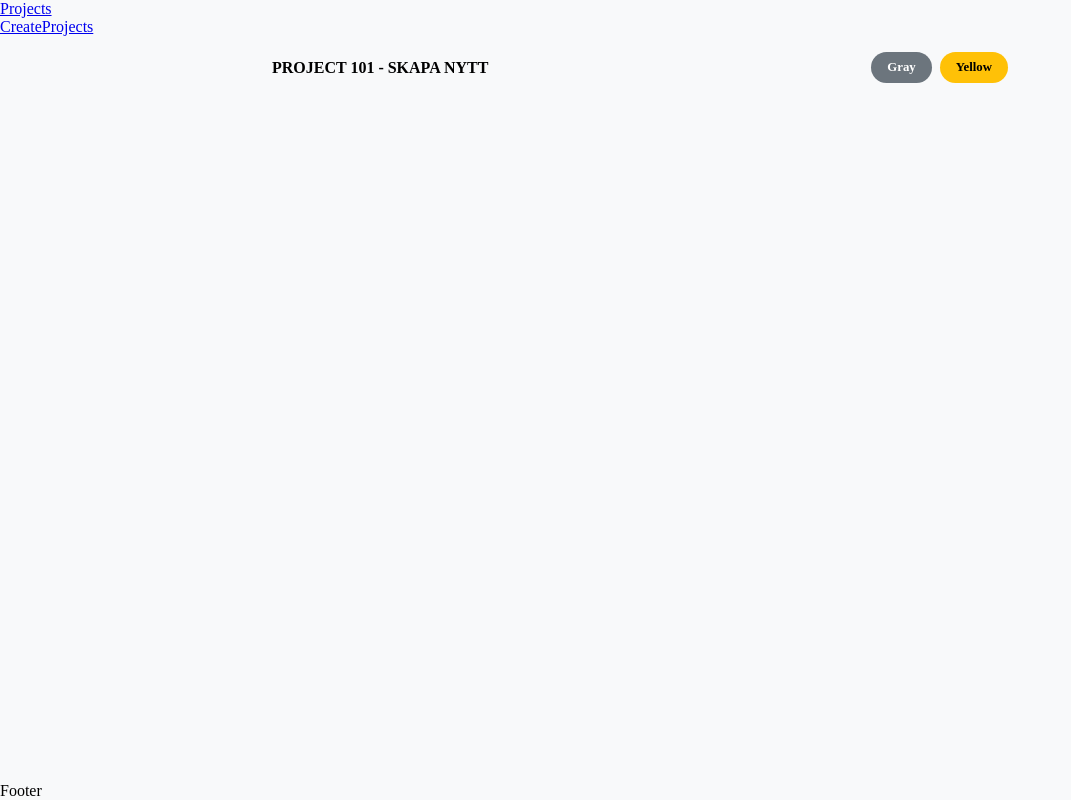
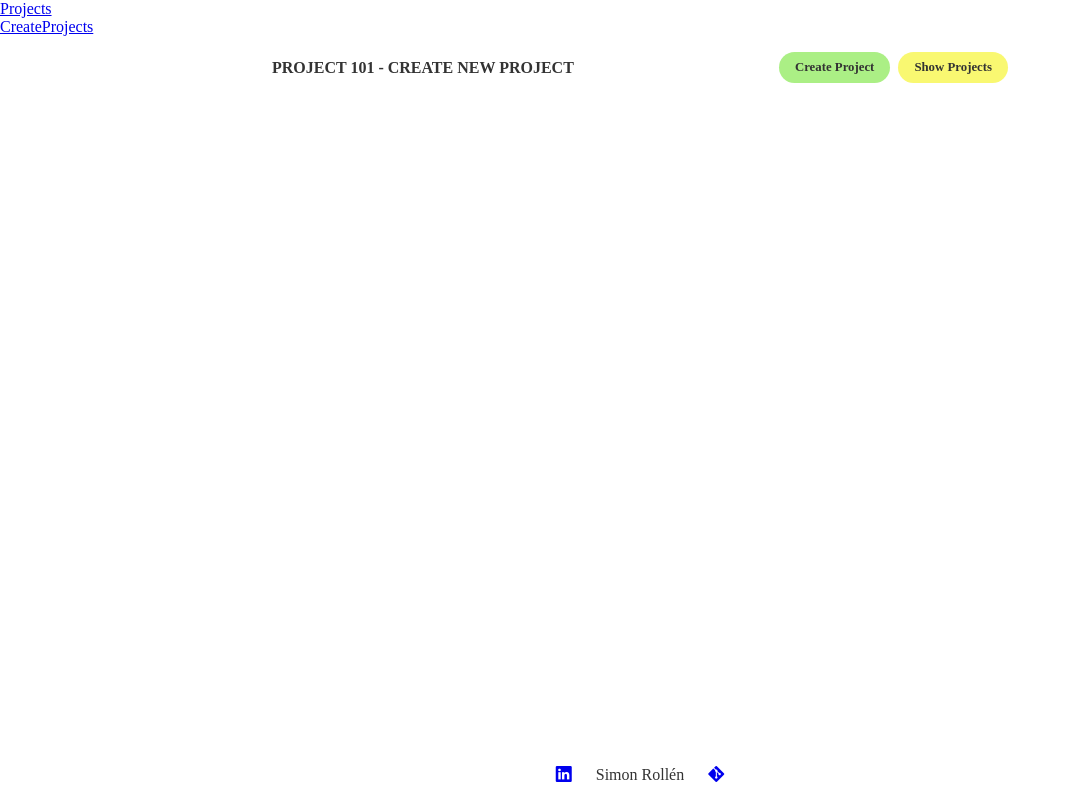
Before and after one commit to SimonR-prog/Project_Databas, a React (Vite) app in the folder Project_Databas/: page / in a window 1280 px wide. Shown: the whole page, without its empty margins (0-1071 px from the left). Built offline with nearby package versions, Linux system fonts and the light colour scheme; a web font is replaced by a local one.

Commit message:
Changed colors and added footer links.

```diff
--- a/Project_Databas/src/App.css
+++ b/Project_Databas/src/App.css
@@ -6,36 +6,25 @@
 
 :root {
     --standard-fontfamily: "Exo 2", serif;
-    --text-color: black;
-    --text-muted-color: #6c757d;
-    --text-headline-color: #343a40;
-    --text-link-color: #007bff;
-
+    --text-color-one: #333333;
+    --text-color-two: #6c6c6c;
     --border-color: #dee2e6;
 
-    --background-color: #f8f9fa;
 
-    /* Button gray colors */
-    --btn-gray-background-color: #6c757d;
-    --btn-gray-border-color: #6c757d;
-    --btn-gray-text-color: white;
-    --btn-gray-background-hover-color: #5a6268;
-    --btn-gray-border-hover-color: #5a6268;
-    --btn-gray-text-hover-color: white;
+    /* Second btn color is special btn*/
+    --bg-color-one: #00b1c5;
+    --bg-color-two: #2596be;
+    --btn-color-one: #abef85;
+    --btn-color-two: #F9F871;
+    --btn-color-hover-one: #5ddea2;
+    --btn-color-hover-two: #d4d200;
 
-    /* Button yellow colors */
-    --btn-yellow-background-color: #ffc107;
-    --btn-yellow-border-color: #ffc107;
-    --btn-yellow-text-color: black;
-    --btn-yellow-background-hover-color: #e0a800;
-    --btn-yellow-border-hover-color: #e0a800;
-    --btn-yellow-text-hover-color: black;
 }
 
 html, body{
     margin: 0;
-    color: var(--text-color);
-    background-color: var(--background-color);
+    color: var(--text-color-one);
+    background-color: var(--bg-color);
     font-family: var(--standard-fontfamily);
     font-size: 16px;
     font-weight: 400;
@@ -86,9 +75,9 @@ html, body{
 
 .btn{
     background-color: transparent;
-    border-color: var(--text-color);
+    border-color: var(--text-color-one);
     border-radius: 25px;
-    color: var(--text-color);
+    color: var(--text-color-one);
     padding: 8px 16px;
     text-decoration: none;
     font-size: 0.8em;
@@ -96,34 +85,59 @@ html, body{
     display: flex;
     justify-content: center;
     align-items: center;
-    transition: background-color 0.15s ease-in-out, border-color 0.15s ease-in-out, color 0.15s ease-in-out;
+    transition: 0.15s ease-in-out;
+
+    &:hover {
+        transform: scale(1.05);
+    }
+}
+.btn-one{
+    background-color: var(--btn-color-one);
 
     &:hover{
-        text-decoration: none;
-        background-color: var(--text-muted-color);
-        border: var(--text-muted-color);
-        color: var(--text-muted-color);
+        background-color: var(--btn-color-hover-one);
     }
 }
-.btn-gray{
-    background-color: var(--btn-gray-background-color);
-    border-color: var(--btn-gray-border-color);
-    color: var(--btn-gray-text-color);
+.btn-two{
+    background-color: var(--btn-color-two);
 
     &:hover{
-        background-color: var(--btn-gray-background-hover-color);
-        border-color: var(--btn-gray-border-hover-color);
-        color: var(--btn-gray-text-hover-color);
+        background-color: var(--btn-color-hover-two);
     }
 }
-.btn-yellow{
-    background-color: var(--btn-yellow-background-color);
-    border-color: var(--btn-yellow-border-color);
-    color: var(--btn-yellow-text-color);
 
-    &:hover{
-        background-color: var(--btn-yellow-background-hover-color);
-        border-color: var(--btn-yellow-border-hover-color);
-        color: var(--btn-yellow-text-hover-color);
-    }
+
+/* Footer; */
+.footer{
+    position: fixed;
+    display: flex;
+    flex-direction: column;
+    align-items: center;
+    text-align: center;
+    left: 0;
+    bottom: 0;
+    width: 100%;
 }
+.footer-u-list{
+    display: flex;
+    align-items: center;
+    padding: 0;
+    margin: 0;
+    gap: 1rem;
+}
+.footer-list-item{
+    list-style-type: none;
+}
+.footer-list-item p{
+    color: var(--text-link-color);
+}
+.footer-list-item a{
+    margin: 0.5rem;
+    transition: 0.1s ease-in-out;
+    border-bottom: 0.15rem solid transparent;
+}
+.footer-list-item a:hover{
+    border-bottom: 0.15rem solid var(--btn-yellow-background-hover-color);
+    color: var(--btn-yellow-background-hover-color);
+    transform: scale(1.05);
+}
--- a/Project_Databas/src/App.jsx
+++ b/Project_Databas/src/App.jsx
@@ -14,9 +14,8 @@ function App() {
           <Header/>
           <main>
             <Routes>
-              <Route path="/projects" element={<Projects />} />
+              <Route path="/projectsheheheheheeh" element={<Projects />} />
               <Route path="/create" element={<CreateProjects />} />
-
               <Route path="/" element={<CreateProjects />} />
             </Routes>
           </main>
--- a/Project_Databas/src/components/Footer.jsx
+++ b/Project_Databas/src/components/Footer.jsx
@@ -2,7 +2,21 @@ import React from 'react'
 
 const Footer = () => {
   return (
-    <div>Footer</div>
+    <>
+      <footer className="footer">
+        <ul className="footer-u-list">
+          <li className="footer-list-item">
+            <a href="https://www.linkedin.com/in/simon-roll%C3%A9n-250a5232a/"><i className="bi bi-linkedin"></i></a>
+          </li>
+          <li className="footer-list-item">
+            <p>Simon Rollén</p>
+          </li>
+          <li className="footer-list-item">
+            <a href="https://github.com/SimonR-prog/Project_Databas"><i className="bi bi-git"></i></a>
+          </li>
+        </ul>
+      </footer>
+    </>
   )
 }
 
--- a/Project_Databas/src/components/Header.jsx
+++ b/Project_Databas/src/components/Header.jsx
@@ -8,7 +8,7 @@ const Header = () => {
             <NavLink to="/projects">Projects</NavLink>
             <br />
             <NavLink to="/create">CreateProjects</NavLink>
-          </header>
+        </header>
     </div>
   )
 }
--- a/Project_Databas/src/views/CreateProjects.jsx
+++ b/Project_Databas/src/views/CreateProjects.jsx
@@ -14,10 +14,10 @@ const CreateProjects = () => {
     <>
       <section className='section-title'>
         <div className="container">
-          <h1>Project {newProjectNumber} - Skapa nytt</h1>
+          <h1>Project {newProjectNumber} - Create new project</h1>
           <nav>
-            <Link className='btn btn-gray' to={"/projects/create"}>Gray</Link>
-            <Link className='btn btn-yellow' to={"/projects/create"}>Yellow</Link>
+            <Link className='btn btn-one' to={"/projects/create"}>Create Project</Link>
+            <Link className='btn btn-two' to={"/projects/create"}>Show Projects</Link>
           </nav>
 
 
```
Also changed, not shown: 1 other file (tests, documents, lock files or other folders).
